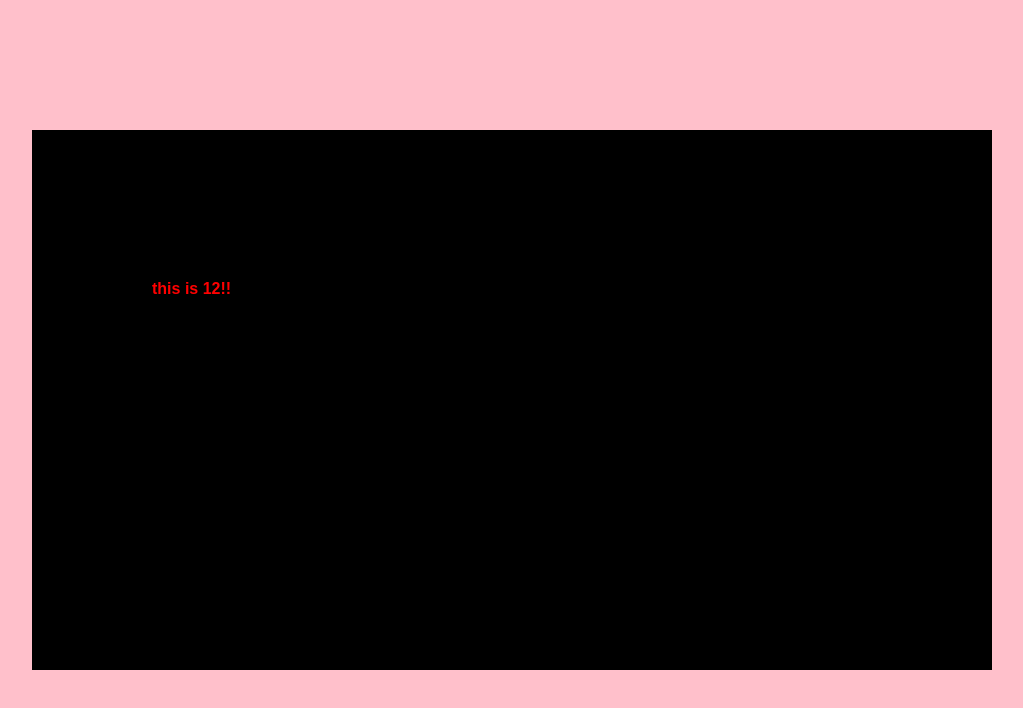
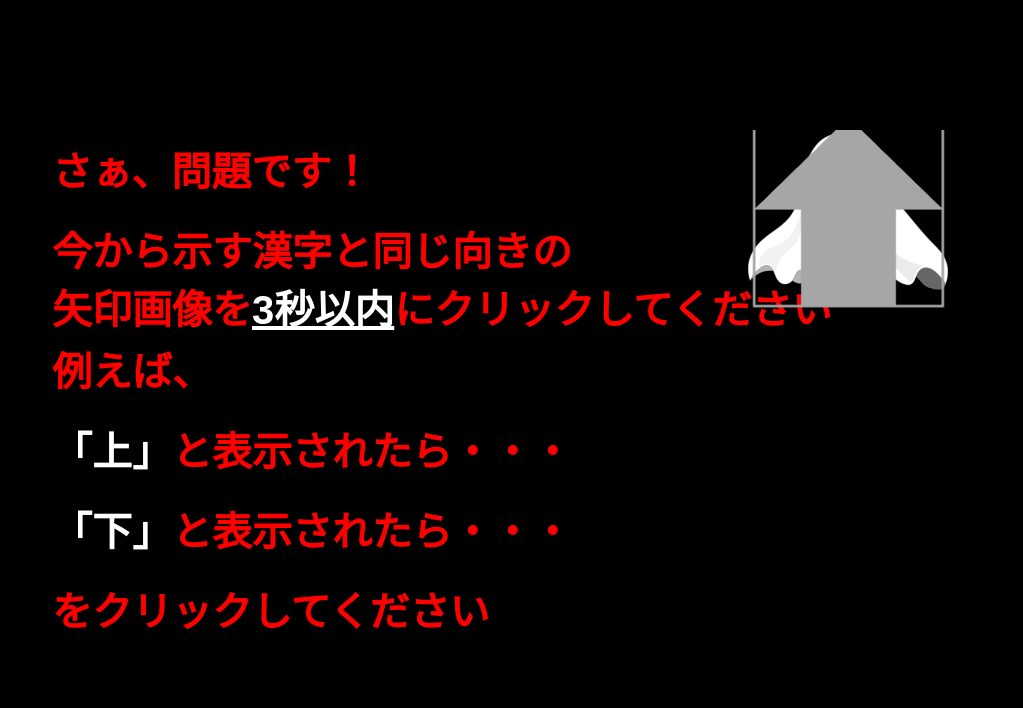
Before and after one commit to Futty93/unusable_HI_Mansion, a plain HTML site: page slides/slide12.html in a window 1280 px wide. Shown: the whole page, without its empty margins (128-1151 px from the left). Drawn offline with Linux system fonts and the light colour scheme.

Commit message:
Add files via upload

```diff
--- a/slides/slide12.html
+++ b/slides/slide12.html
@@ -1,3 +1,4 @@
+</html>
 <!DOCTYPE html>
 <html lang="ja">
 
@@ -12,12 +13,37 @@
 
 <body>
     <div class="slide-content">
-        <div class="textArea" style="transform: translate(15%, 0%); width: 800px; margin-top: 150px;">
-            <div class="text">
-                this is 12!!
+        <div class="textArea" style="position: relative; top: 10px; left: 20px; transform: translate(0%, 0%);">
+            <div class="text first" style="position: absolute; display: inline-block; font-size: 40px; opacity: 1;">
+                さぁ、問題です！
+            </div>
+            <div class="text second" style="position: absolute; top: 80px; display: inline-block; font-size: 40px; opacity: 1;">
+                今から示す漢字と同じ向きの<br>
+                矢印画像を<span class="white" style="text-decoration: underline;">3秒以内</span>にクリックしてください
+            </div>
+            <div class="text third" style="position: absolute; top: 200px; display: inline-block; font-size: 40px; opacity: 1;">
+                例えば、
+            </div>
+            <div class="text third" style="position: absolute; top: 280px; display: inline-block; font-size: 40px; opacity: 1;">
+                <span class="white">「上」</span>と表示されたら・・・
+            </div>
+            <div class="text fourth" style="position: absolute; top: 360px; display: inline-block; font-size: 40px; opacity: 1;">
+                <span class="white">「下」</span>と表示されたら・・・
+            </div>
+            <div class="text fifth" style="position: absolute; top: 440px; display: inline-block; font-size: 40px; opacity: 1;">
+                をクリックしてください
             </div>
         </div>
+        <img id="ghost" src="./Images/ghost.png"
+            style="width: 200px; transform: translate(-50%, -50%); opacity: 1; position: absolute; top: 15%; left: 85%; transition: opacity 1s, width 1s, transform 1s;">
+        <img id="arrowUp" src="./Images/arrowButton.png"
+            style="width: 200px; transform: translate(-50%, -50%); opacity: 1; position: absolute; top: 15%; left: 85%; transition: opacity 1s, width 1s, transform 1s;">
+        <img id="arrowRight" src="./Images/arrowButton.png"
+            style="width: 200px; transform: translate(-50%, -50%); opacity: 1; position: absolute; top: 15%; left: 85%; transition: opacity 1s, width 1s, transform 1s;">
     </div>
+    <script>
+
+    </script>
 </body>
 
 </html>
--- a/style.css
+++ b/style.css
@@ -1,6 +1,6 @@
 body,
 html {
-    background-color: pink;
+    background-color: black;
     height: 100%;
     margin: 0;
     display: flex;
```
Also changed, not shown: slides/slide9.html (+4 -4 lines), slides/Images/arrowButton.png (added).
